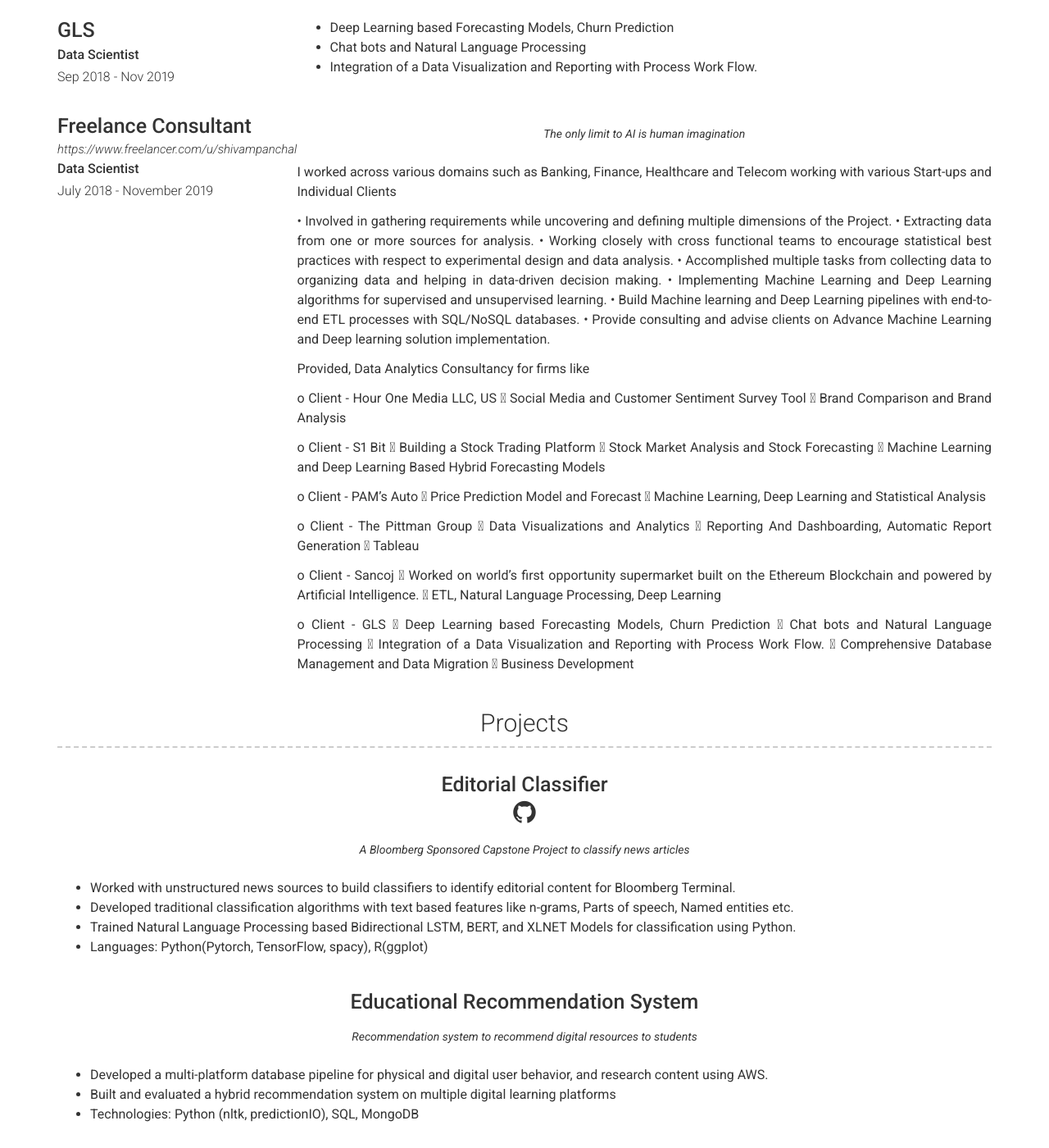
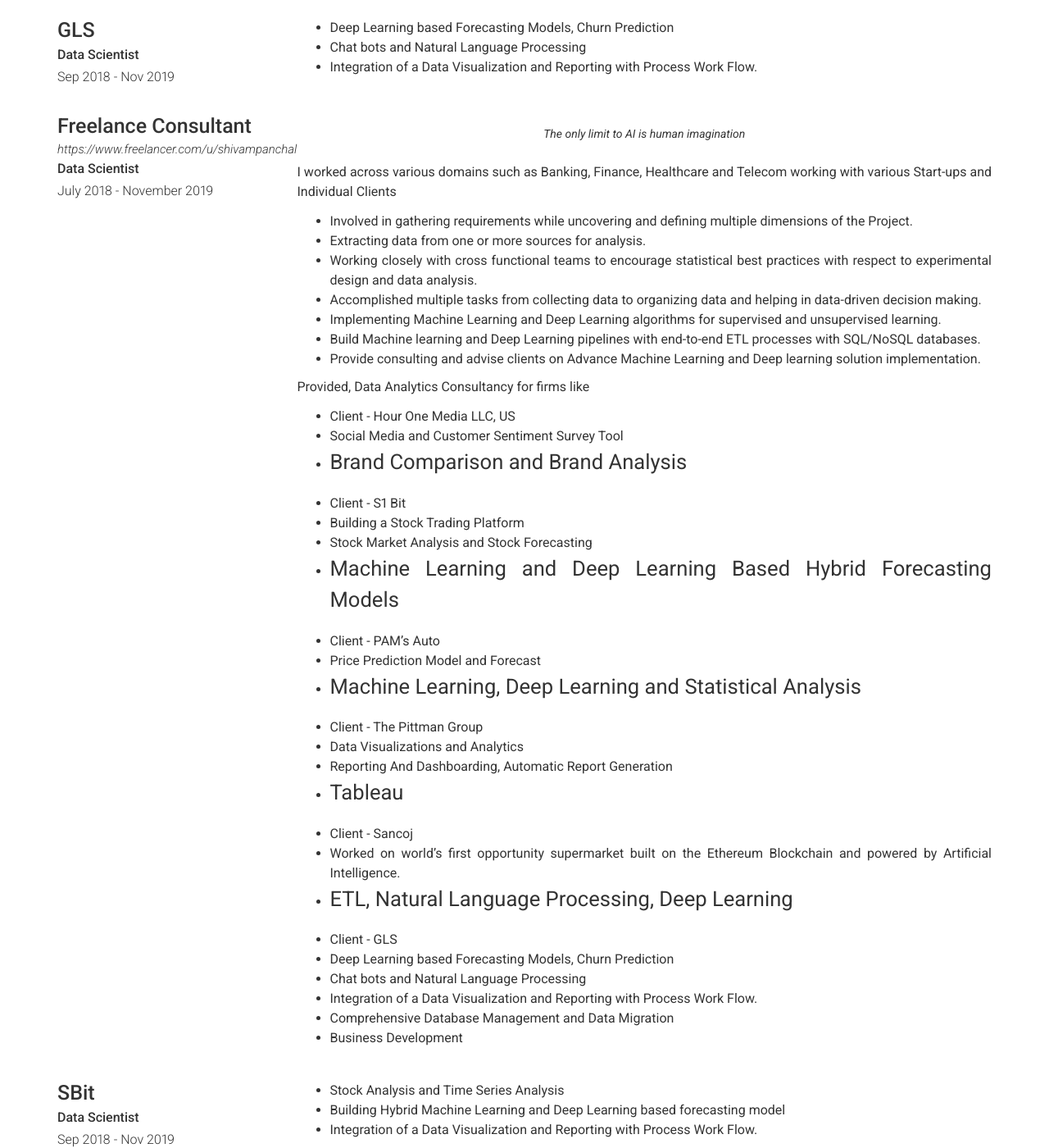
Before and after one commit to ShivamPanchal/shivam.github.io, a Jekyll site: the page built from index.md, in a window 1280 px wide and 1400 px high, scrolled down 608 px. Shown: the whole window at 82% size. Built offline with Jekyll 4.4.1, drawn with Linux system fonts in a browser that asks for light colours.

Commit message:
Update experience.yml

```diff
--- a/_data/experience.yml
+++ b/_data/experience.yml
@@ -17,42 +17,51 @@
   description: | # this will include new lines to allow paragraphs
    I worked across various domains such as Banking, Finance, Healthcare and Telecom working with various Start-ups and Individual Clients
 
-     • Involved in gathering requirements while uncovering and defining multiple dimensions of the Project.
-     • Extracting data from one or more sources for analysis.
-     • Working closely with cross functional teams to encourage statistical best practices with respect to experimental design and data analysis.
-     • Accomplished multiple tasks from collecting data to organizing data and helping in data-driven decision making.
-     • Implementing Machine Learning and Deep Learning algorithms for supervised and unsupervised learning.
-     • Build Machine learning and Deep Learning pipelines with end-to-end ETL processes with SQL/NoSQL databases.
-     • Provide consulting and advise clients on Advance Machine Learning and Deep learning solution implementation.
+     - Involved in gathering requirements while uncovering and defining multiple dimensions of the Project.
+     - Extracting data from one or more sources for analysis.
+     - Working closely with cross functional teams to encourage statistical best practices with respect to experimental design and data analysis.
+     - Accomplished multiple tasks from collecting data to organizing data and helping in data-driven decision making.
+     - Implementing Machine Learning and Deep Learning algorithms for supervised and unsupervised learning.
+     - Build Machine learning and Deep Learning pipelines with end-to-end ETL processes with SQL/NoSQL databases.
+     - Provide consulting and advise clients on Advance Machine Learning and Deep learning solution implementation.
 
 
      Provided, Data Analytics Consultancy for firms like
 
-     o Client - Hour One Media LLC, US
-      Social Media and Customer Sentiment Survey Tool
-      Brand Comparison and Brand Analysis
+     - Client - Hour One Media LLC, US
+     - Social Media and Customer Sentiment Survey Tool
+     - Brand Comparison and Brand Analysis
 
-     o Client - S1 Bit
-      Building a Stock Trading Platform
-      Stock Market Analysis and Stock Forecasting
-      Machine Learning and Deep Learning Based Hybrid Forecasting Models
+     - Client - S1 Bit
+     - Building a Stock Trading Platform
+     - Stock Market Analysis and Stock Forecasting
+     - Machine Learning and Deep Learning Based Hybrid Forecasting Models
 
-     o Client - PAM's Auto
-      Price Prediction Model and Forecast
-      Machine Learning, Deep Learning and Statistical Analysis
+     - Client - PAM's Auto
+     - Price Prediction Model and Forecast
+     - Machine Learning, Deep Learning and Statistical Analysis
 
-     o Client - The Pittman Group
-      Data Visualizations and Analytics
-      Reporting And Dashboarding, Automatic Report Generation
-      Tableau
+     - Client - The Pittman Group
+     - Data Visualizations and Analytics
+     - Reporting And Dashboarding, Automatic Report Generation
+     - Tableau
 
-     o Client - Sancoj
-      Worked on world's first opportunity supermarket built on the Ethereum Blockchain and powered by Artificial Intelligence.
-      ETL, Natural Language Processing, Deep Learning
+     - Client - Sancoj
+     - Worked on world's first opportunity supermarket built on the Ethereum Blockchain and powered by Artificial Intelligence.
+     - ETL, Natural Language Processing, Deep Learning
 
-     o Client - GLS
-      Deep Learning based Forecasting Models, Churn Prediction
-      Chat bots and Natural Language Processing
-      Integration of a Data Visualization and Reporting with Process Work Flow.
-      Comprehensive Database Management and Data Migration
-      Business Development
+     - Client - GLS
+     - Deep Learning based Forecasting Models, Churn Prediction
+     - Chat bots and Natural Language Processing
+     - Integration of a Data Visualization and Reporting with Process Work Flow.
+     - Comprehensive Database Management and Data Migration
+     - Business Development
+- layout: left
+  company: SBit
+  jobs:
+    - title: Data Scientist
+      dates: Sep 2018 - Nov 2019
+  description: | # this will include new lines to allow paragraphs
+    - Stock Analysis and Time Series Analysis
+    - Building Hybrid Machine Learning and Deep Learning based forecasting model
+    - Integration of a Data Visualization and Reporting with Process Work Flow.
```
